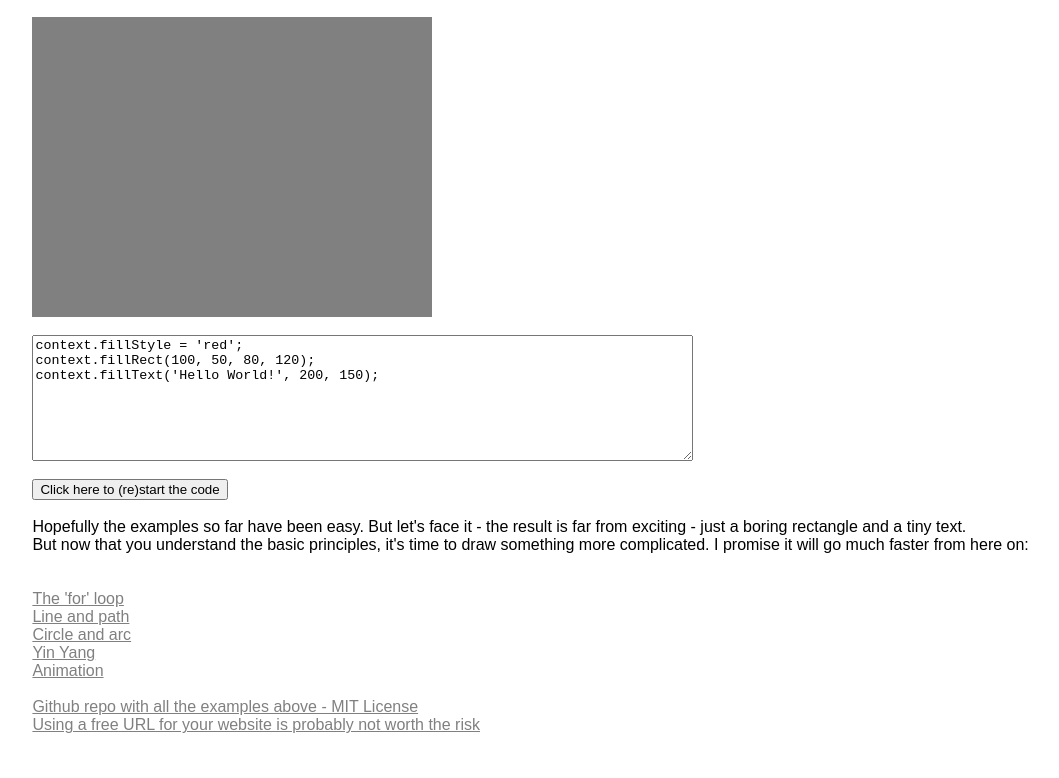
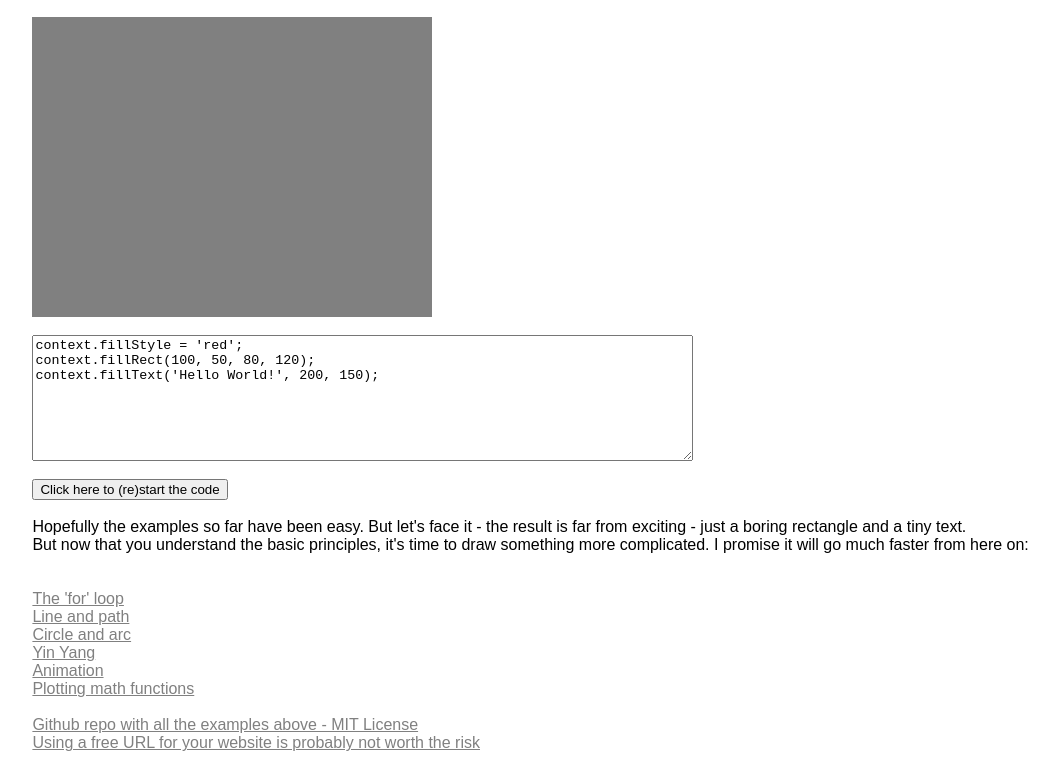
Before and after one commit to ftp3/ftp3.github.io, a plain HTML site: page index.html in a window 1280 px wide. Shown: the part 3030-3808 px from the top of the page, without its empty margins (102-1161 px from the left). Drawn offline with Linux system fonts and the light colour scheme.

Commit message:
Create index.html

```diff
--- a/index.html
+++ b/index.html
@@ -145,6 +145,7 @@ But now that you understand the basic principles, it's time to draw something mo
 <a href='circle.htm'>Circle and arc</a><br>
 <a href='yinyang.htm'>Yin Yang</a><br>
 <a href='animation.htm'>Animation</a><br>
+<a href='math.htm'>Plotting math functions</a><br>
 <br>
 <a href="https://github.com/www-3/examples">Github repo with all the examples above - MIT License</a>
 <br>
```
